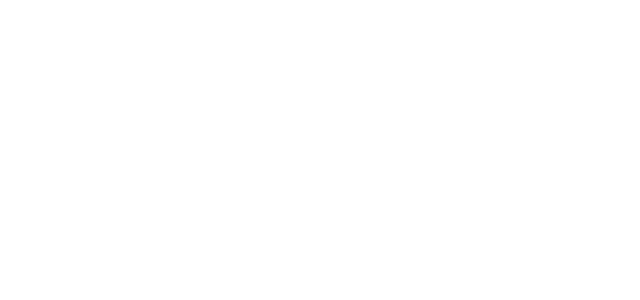
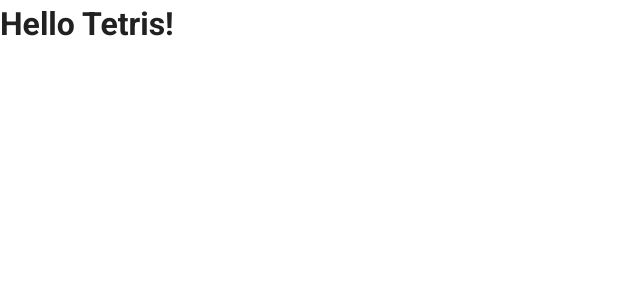
Before and after one commit to leocornus/nuxt-repo, a Nuxt app: page /games/tetris in a window 1280 px wide. Before the commit this address had no page. Shown: the top 300 px of the page, without its empty margins (0-640 px from the left). Built offline with nearby package versions, Linux system fonts and the light colour scheme.

Commit message:
get started fun games.

```diff
--- /dev/null
+++ b/pages/games/tetris.vue
@@ -0,0 +1,11 @@
+<template lang="pug">
+v-app
+  h1 Hello Tetris!
+</template>
+
+<script>
+export default {
+
+    auth: false
+}
+</script>
```
